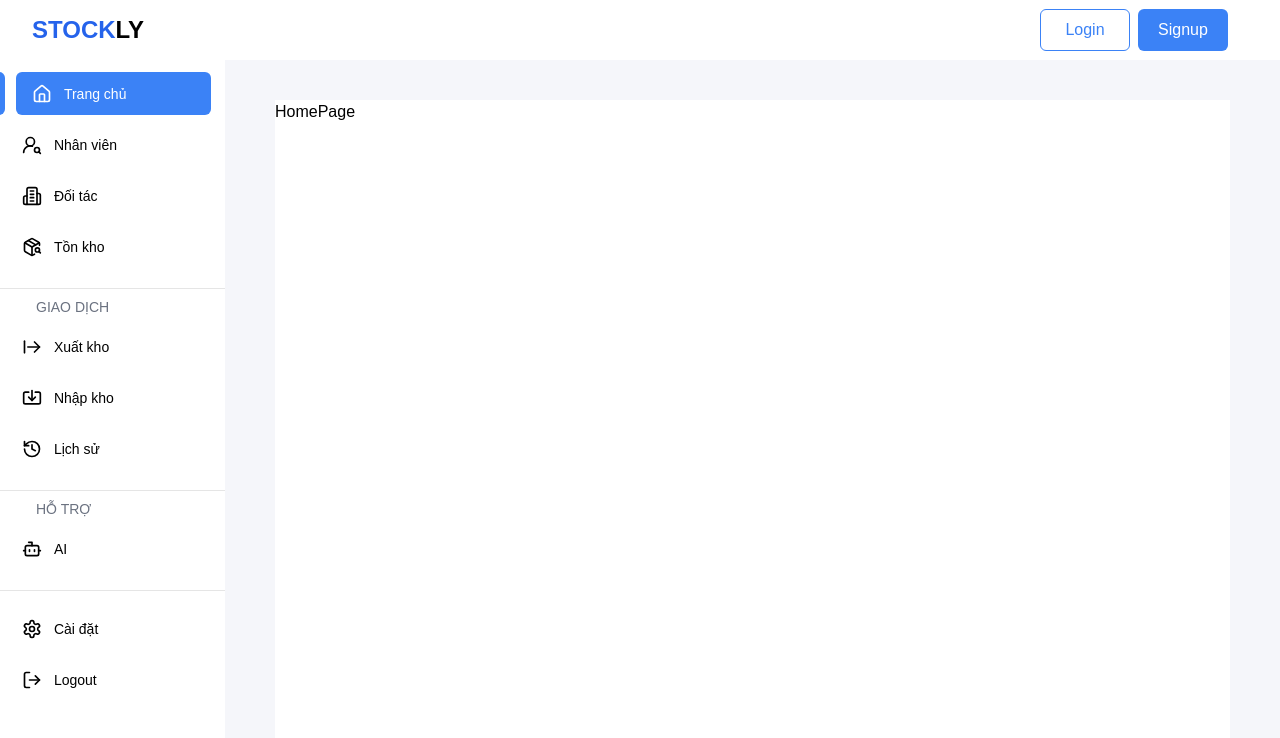
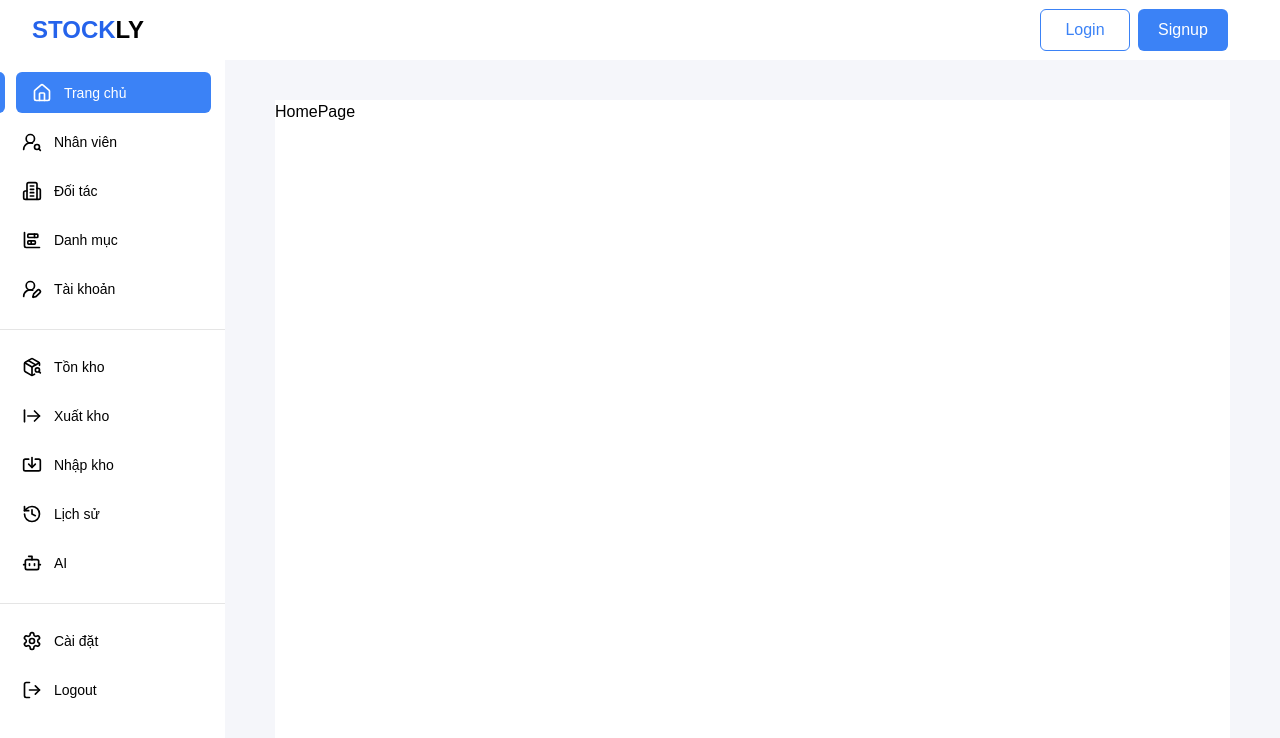
Before and after one commit to finnduc/Do_an_Cong_nghe_phan_mem_2025, a Next.js app: page / in a window 1280 px wide. Shown: the top 738 px of the page. Built offline with nearby package versions, Linux system fonts and the light colour scheme.

Commit message:
Added categories and accounts page and button, logout modal.

```diff
--- a/package.json
+++ b/package.json
@@ -3,7 +3,7 @@
   "version": "0.1.0",
   "private": true,
   "scripts": {
-    "dev": "next dev",
+    "dev": "next dev -p 4000",
     "build": "next build",
     "start": "next start",
     "lint": "next lint"
--- /dev/null
+++ b/src/app/(main)/accounts/page.js
@@ -0,0 +1,5 @@
+export default function AccountsPage(){
+    return <div>
+        AccountsPage
+    </div>
+}
--- /dev/null
+++ b/src/app/(main)/categories/page.js
@@ -0,0 +1,5 @@
+export default function CategoriesPage(){
+    return <div>
+        CategoriesPage
+    </div>
+}
--- a/src/components/LoginForm.jsx
+++ b/src/components/LoginForm.jsx
@@ -14,6 +14,7 @@ import {
 import { Input } from "@/components/ui/input";
 import { Checkbox } from "@/components/ui/checkbox";
 import Link from "next/link";
+import { motion } from "motion/react";
 
 // Zod validation schema
 const formSchema = z.object({
@@ -40,7 +41,7 @@ export default function LoginForm() {
   }
 
   return (
-    <div className="w-[450px] min-h-[480px] text-black mx-auto bg-white rounded-xl px-10 py-14 flex flex-col items-center shadow-md">
+    <motion.div initial={{ scale: 0 }} animate={{ scale: 1 }} className="w-[450px] min-h-[480px] text-black mx-auto bg-white rounded-xl px-10 py-14 flex flex-col items-center shadow-md">
       <div className="text-2xl font-semibold mb-2">Login to Account</div>
       <div className="text-sm font-medium text-gray-600 mb-6">
         Please enter your email and password to continue.
@@ -89,6 +90,6 @@ export default function LoginForm() {
           Signup now!
         </Link>
       </div>
-    </div>
+    </motion.div>
   );
 }
--- a/src/components/LogoutButton.jsx
+++ b/src/components/LogoutButton.jsx
@@ -33,7 +33,7 @@ export default function LogoutButton({ icon, title }) {
         initial="rest"
         whileHover="hover"
         animate="rest"
-        className="w-full h-[43px] flex text-sm group"
+        className="w-full h-[41px] flex text-sm group"
         onClick={() => {
           setIsOpen(true);
         }}
--- a/src/components/SideBar.jsx
+++ b/src/components/SideBar.jsx
@@ -11,24 +11,25 @@ import {
   Settings,
   LogOut,
   History,
+  ChartBarStacked,
+  UserRoundPen
 } from "lucide-react";
 
-const main = {
+const management = {
   "Trang chủ": [<House size={20} />, "/"],
   "Nhân viên": [<UserRoundSearch size={20} />, "/employees"],
   "Đối tác": [<Building2 size={20} />, "/partners"],
-  "Tồn kho": [<PackageSearch size={20} />, "/stock"],
+  "Danh mục": [<ChartBarStacked size={20} />, "/categories"],
+  "Tài khoản": [<UserRoundPen size={20}/>, "/accounts"],
 };
 
-const transaction = {
+const main = {
+  "Tồn kho": [<PackageSearch size={20} />, "/stock"],
   "Xuất kho": [<ArrowRightFromLine size={20} />, "/exports"],
   "Nhập kho": [<Import size={20} />, "/imports"],
   "Lịch sử": [<History size={20} />, "/history"],
-};
-
-const helper = {
-  AI: [<Bot size={20} />, "/helper"],
-};
+  "AI": [<Bot size={20} />, "/helper"],
+}
 
 const other = {
   "Cài đặt": [<Settings size={20} />, "/setting"],
@@ -40,6 +41,16 @@ export default function SideBar() {
   return (
     <div className="min-w-[225px] pt-3 h-full bg-white text-black flex flex-col gap-5 divide-y-[1px]">
       <div className="flex flex-col gap-2">
+        {Object.entries(management).map(([title, other], id) => (
+          <SideBarButton
+            key={id}
+            title={title}
+            icon={other[0]}
+            route={other[1]}
+          />
+        ))}
+      </div>
+      <div className="flex flex-col gap-2 pt-4">
         {Object.entries(main).map(([title, other], id) => (
           <SideBarButton
             key={id}
@@ -49,38 +60,7 @@ export default function SideBar() {
           />
         ))}
       </div>
-      <div>
-        <div className="px-9 mb-2 mt-2 text-sm text-gray-500 font-medium uppercase">
-          Giao dịch
-        </div>
-        <div className="flex flex-col gap-2">
-          {Object.entries(transaction).map(([title, other], id) => (
-            <SideBarButton
-              key={id}
-              title={title}
-              icon={other[0]}
-              route={other[1]}
-            />
-          ))}
-        </div>
-      </div>
-      <div>
-        <div className="px-9 mb-2 mt-2 text-sm text-gray-500 font-medium uppercase">
-          Hỗ trợ
-        </div>
-        <div className="flex flex-col gap-2">
-          {Object.entries(helper).map(([title, other], id) => (
-            <SideBarButton
-              key={id}
-              title={title}
-              icon={other[0]}
-              route={other[1]}
-            />
-          ))}
-        </div>
-      </div>
-      <div>
-        <div className="flex flex-col gap-2 mt-4">
+      <div className="flex flex-col gap-2 pt-4">
         {Object.entries(other).map(([title, other], id) => (
           <SideBarButton
             key={id}
@@ -89,9 +69,7 @@ export default function SideBar() {
             route={other[1]}
           />
         ))}
-          <LogoutButton title={logout[0]}
-              icon={logout[1]}/>
-        </div>
+        <LogoutButton title={logout[0]} icon={logout[1]} />
       </div>
     </div>
   );
--- a/src/components/SideBarButton.jsx
+++ b/src/components/SideBarButton.jsx
@@ -31,7 +31,7 @@ export default function SideBarButton({ title, icon, route }) {
         initial="rest"
         whileHover="hover"
         animate={isActive ? "hover" : "rest"}
-        className="w-full h-[43px] flex text-sm group"
+        className="w-full h-[41px] flex text-sm group"
       >
         <motion.div
           variants={slashMotion}
--- a/src/components/SignupForm.jsx
+++ b/src/components/SignupForm.jsx
@@ -14,6 +14,7 @@ import {
 import { Input } from "@/components/ui/input";
 import { Checkbox } from "@/components/ui/checkbox";
 import Link from "next/link";
+import { motion } from "motion/react";
 
 // Zod validation schema
 const formSchema = z.object({
@@ -45,7 +46,7 @@ export default function SignupForm() {
   }
 
   return (
-    <div className="w-[450px] min-h-[550px] text-black mx-auto bg-white rounded-xl px-10 py-14 flex flex-col items-center shadow-md">
+    <motion.div initial={{ scale: 0 }} animate={{ scale: 1 }} className="w-[450px] min-h-[550px] text-black mx-auto bg-white rounded-xl px-10 py-14 flex flex-col items-center shadow-md">
       <div className="text-2xl font-semibold mb-2">Create an Account</div>
       <div className="text-sm font-medium text-gray-600 mb-6">
         Create an account to continue
@@ -120,6 +121,6 @@ export default function SignupForm() {
           Login
         </Link>
       </div>
-    </div>
+    </motion.div>
   );
 }
```
Lines whose indentation alone changed are shown as unchanged.
